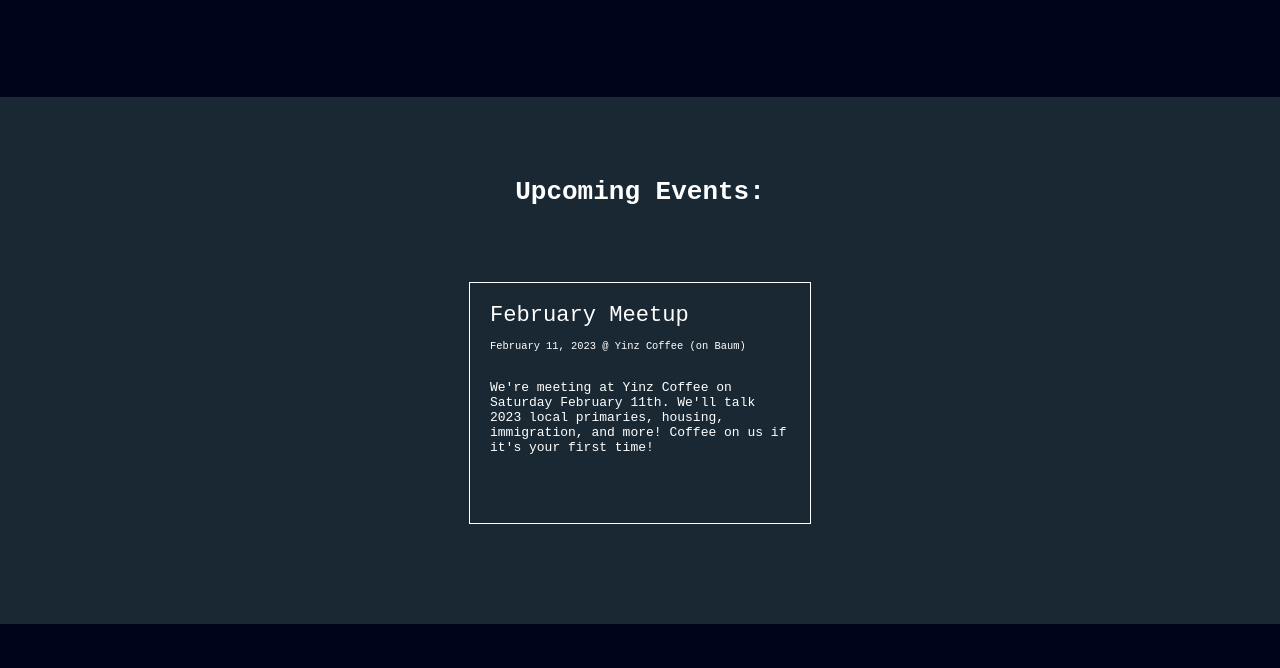
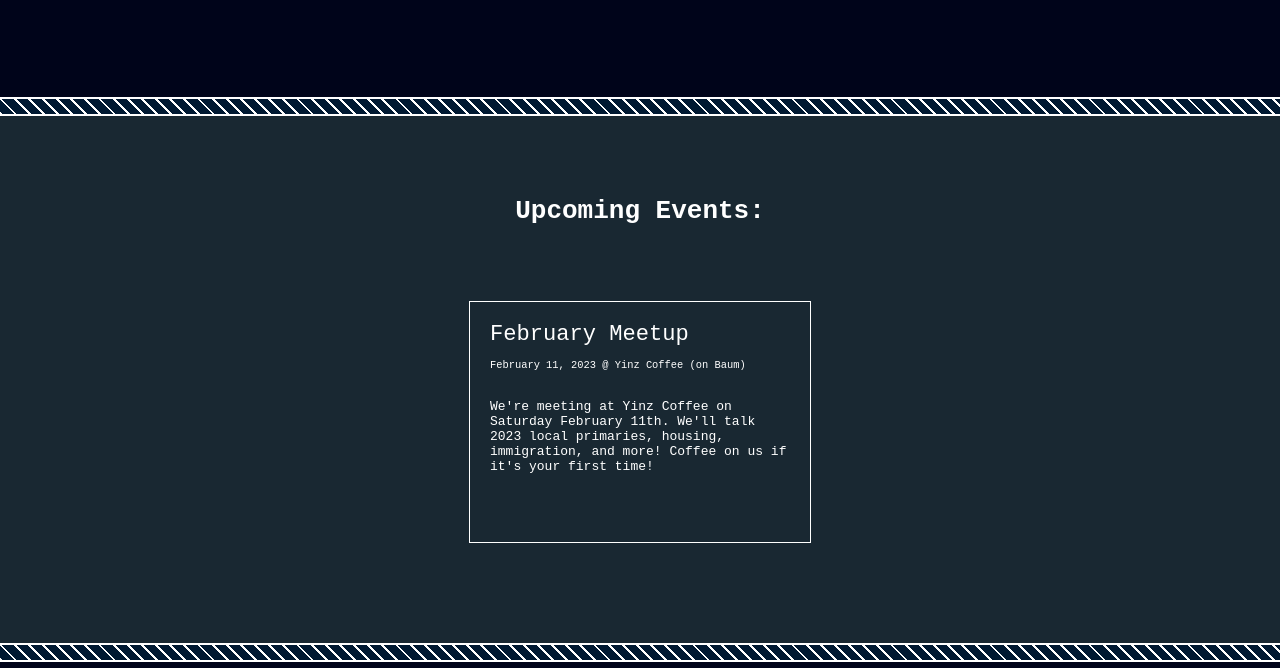
Before and after one commit to pgh-new-libs/website, a plain HTML site: page index.html in a window 1280 px wide. Shown: the part 1019-1687 px from the top of the page. Drawn offline with nearby package versions, Linux system fonts and the light colour scheme; a script that the page names is missing.

Commit message:
Add striped separators

```diff
--- a/css/style.css
+++ b/css/style.css
@@ -45,6 +45,20 @@ a:link, a:visited, a:active {
 .section-heading {
     font-size: 2.0rem;
     margin: 0 0 75px 0;
+}
+
+.stripe-separator {
+    height: 15px;
+    width: 100%;
+    background: repeating-linear-gradient(
+        45deg,
+        rgba(255, 255, 255, 0.5),
+        rgba(255, 255, 255, 0.5) 2px,
+        rgb(0, 25, 50) 2px,
+        rgb(0, 25, 50) 10px
+    );
+    border-top: 2px solid white;
+    border-bottom: 2px solid white;
 }
 
 
--- a/index.html
+++ b/index.html
@@ -99,7 +99,6 @@
 
 </div>
 
-
 <div id="mailchimp-form-container">
 
     <h1 class="section-heading">Sign Up:</h1>
@@ -163,8 +162,10 @@
 </script>
 
 
+<div class="stripe-separator"></div>
+
+
 <!-- Upcoming events section -->
-
 <div id="section-events">
 
     <h1 class="section-heading">Upcoming Events:</h1>
@@ -195,6 +196,8 @@
 
 </div>
 
+<div class="stripe-separator"></div>
+
 <!-- Footer section, contains links, info, addresses, etc. -->
 <div id="section-footer">
 
```
